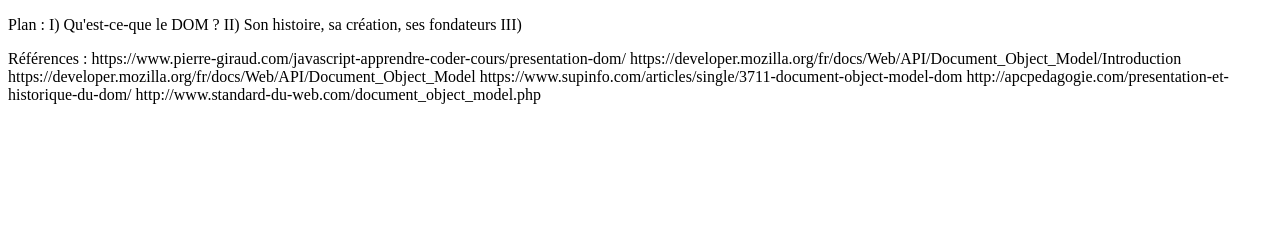
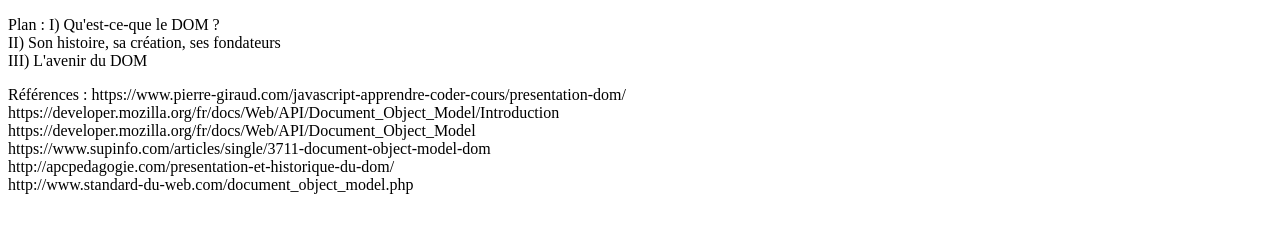
Before and after one commit to quentinrahou/dom-dapne-quentin, a plain HTML site: page index.html in a window 1280 px wide. Drawn offline with Linux system fonts and the light colour scheme.

Commit message:
doc plan + références
Description du plan et des références

```diff
--- a/index.html
+++ b/index.html
@@ -6,15 +6,15 @@
 </head>
 <body>
 	<p>Plan :
-		I) Qu'est-ce-que le DOM ?
-		II) Son histoire, sa création, ses fondateurs
-		III) </p>
+		I) Qu'est-ce-que le DOM ? <br>
+		II) Son histoire, sa création, ses fondateurs <br>
+		III) L'avenir du DOM </p>
 
-	<p>Références : https://www.pierre-giraud.com/javascript-apprendre-coder-cours/presentation-dom/
-	https://developer.mozilla.org/fr/docs/Web/API/Document_Object_Model/Introduction
-	https://developer.mozilla.org/fr/docs/Web/API/Document_Object_Model
-	https://www.supinfo.com/articles/single/3711-document-object-model-dom
-	http://apcpedagogie.com/presentation-et-historique-du-dom/
+	<p>Références : https://www.pierre-giraud.com/javascript-apprendre-coder-cours/presentation-dom/ <br>
+	https://developer.mozilla.org/fr/docs/Web/API/Document_Object_Model/Introduction <br>
+	https://developer.mozilla.org/fr/docs/Web/API/Document_Object_Model <br>
+	https://www.supinfo.com/articles/single/3711-document-object-model-dom <br>
+	http://apcpedagogie.com/presentation-et-historique-du-dom/ <br>
 	http://www.standard-du-web.com/document_object_model.php </p>
 
 </body>
```
